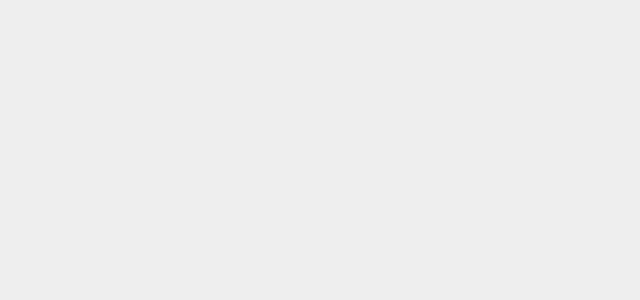
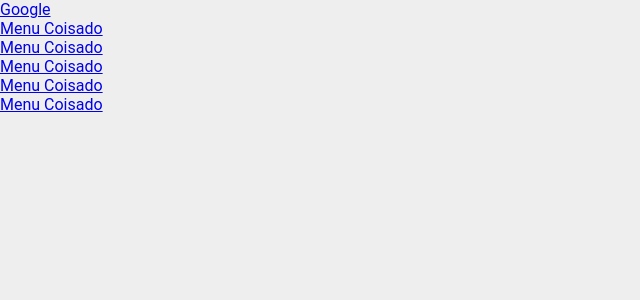
Before and after one commit to pedrobuzzJS/criador-de-web-services, a React (Create React App) app in the folder frontend/: page / in a window 1280 px wide. Shown: the top 300 px of the page, without its empty margins (0-640 px from the left). Built offline with nearby package versions, Linux system fonts and the light colour scheme.

Commit message:
globalStyle no index.tsx

```diff
--- a/frontend/src/App.tsx
+++ b/frontend/src/App.tsx
@@ -1,6 +1,5 @@
 import React from "react";
-import { Menu } from "./components/Menu/styles";
-import GlobalStyles from "./styles/GlobalStyles";
+import Layout from "./components/Layout/Layout";
 
 // interface Usuario {
 //   cep: string;
@@ -23,8 +22,7 @@ const App: React.FC = () => {
 
   return (
     <>
-      <Menu />
-      <GlobalStyles />
+      <Layout />
     </>
   )
 };
--- a/frontend/src/index.tsx
+++ b/frontend/src/index.tsx
@@ -2,6 +2,7 @@ import React from 'react';
 import ReactDOM from 'react-dom/client';
 import App from './App';
 import reportWebVitals from './reportWebVitals';
+import GlobalStyles from './styles/GlobalStyles';
 
 
 const root = ReactDOM.createRoot(
@@ -10,6 +11,7 @@ const root = ReactDOM.createRoot(
 root.render(
   <React.StrictMode>
       <App />
+      <GlobalStyles />
   </React.StrictMode>,
 );
 
```
